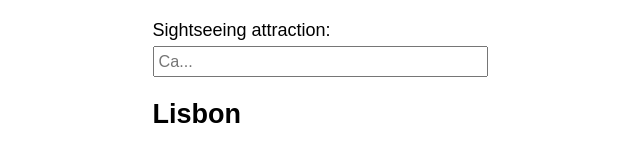
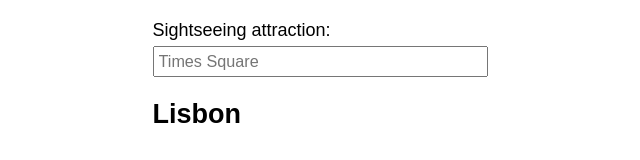
Before and after one commit to VictoriaWika/capstone-project, a React (Create React App) app: page / in a window 1280 px wide. Shown: the top 160 px of the page, without its empty margins (320-960 px from the left). Built offline with nearby package versions, Linux system fonts and the light colour scheme.

Commit message:
Make small adjustment after quality assurance

```diff
--- a/src/App.js
+++ b/src/App.js
@@ -17,7 +17,7 @@ export default function App() {
             <h2>{name}</h2>
             {attraction
               .filter(item =>
-                item.name.toLowerCase().includes(userInput.toLowerCase())
+                item.name.toLowerCase().includes(userInput.toLowerCase().trim())
               )
               .map(({ name, image }) => (
                 <AttractionCard
--- a/src/components/Filter/Filter.js
+++ b/src/components/Filter/Filter.js
@@ -8,7 +8,7 @@ export default function Filter({ userInput, setUserInput }) {
         <input
           value={userInput}
           onChange={event => setUserInput(event.target.value)}
-          placeholder="Ca..."
+          placeholder="Times Square"
         />
       </Label>
     </Form>
```
Also changed, not shown: 1 other file (tests, documents, lock files or other folders).
